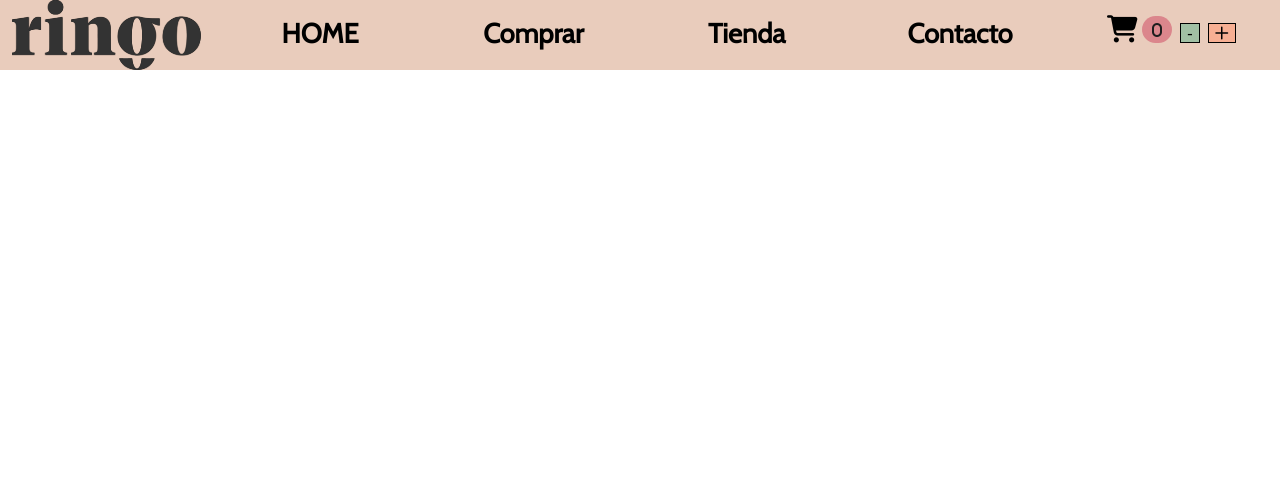
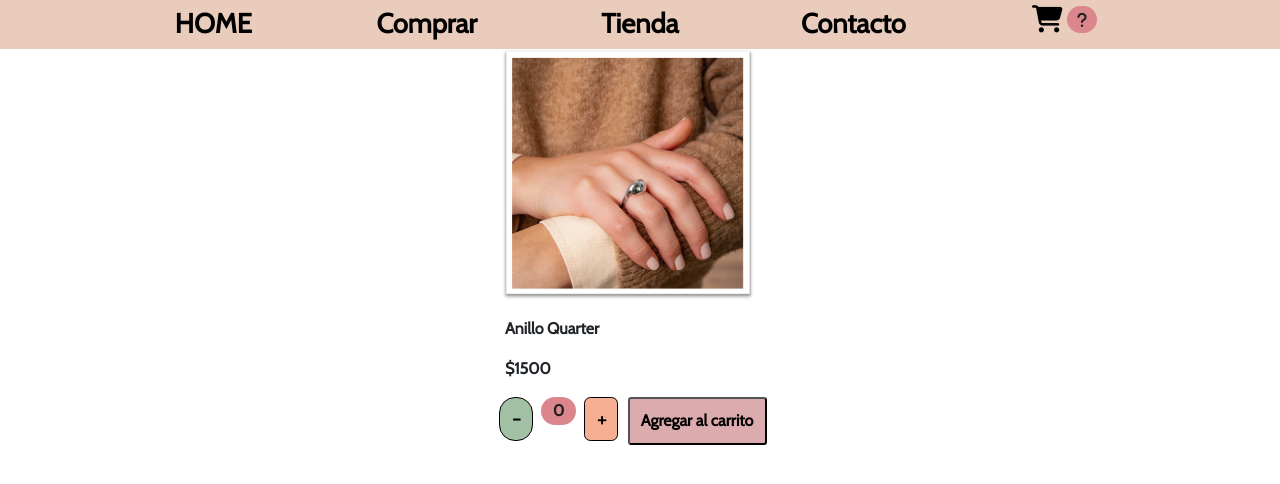
Before and after one commit to sofifernandez/ringo_app_new, a React (Create React App) app: page / in a window 1280 px wide. Shown: the top 484 px of the page. Built offline with nearby package versions, Linux system fonts and the light colour scheme.

Commit message:
desafioContador

```diff
--- a/src/App.css
+++ b/src/App.css
@@ -1,38 +1,13 @@
-.App {
-  text-align: center;
-}
+/*-----FORMATO GENERAL--------------*/
+* {
+  box-sizing: border-box; }
 
-.App-logo {
-  height: 40vmin;
-  pointer-events: none;
-}
+/*Estilo de fuente*/
+body {
+  font-family: 'Cabin', sans-serif;
+  margin: 0; }
 
-@media (prefers-reduced-motion: no-preference) {
-  .App-logo {
-    animation: App-logo-spin infinite 20s linear;
-  }
-}
-
-.App-header {
-  /* background-color: #282c34; */
-  min-height: 100vh;
-  display: flex;
-  flex-direction: column;
-  align-items: center;
-  justify-content: center;
-  font-size: calc(10px + 2vmin);
-  color: white;
-}
-
-.App-link {
-  color: #61dafb;
-}
-
-@keyframes App-logo-spin {
-  from {
-    transform: rotate(0deg);
-  }
-  to {
-    transform: rotate(360deg);
-  }
-}
+/*a todos los links le saco la decoracion*/
+a {
+  text-decoration: none;
+  color: #404040; }
--- a/src/App.js
+++ b/src/App.js
@@ -1,14 +1,24 @@
 import './App.css';
 import './components/NavBar/NavBar.css';
 import {NavBar} from './components/NavBar/NavBar.js'
+import {ItemCount} from "./components/ItemCount"
+import { CartWidget } from "./components/CartWidget/CartWidget"
+//import React, { useState } from "react";
 
 function App() {
   return (
-    <div className="App">
-      <NavBar />
+    <body className="container-fluid">
       <header className="App-header">
+        <NavBar>
+          <CartWidget contadorCarrito='?' /> {/* Esto en algún momento quedará conectado con el agregado de productos*/}
+        </NavBar>
       </header>
-    </div>
+
+      <main className='container-fluid row justify-content-center'>
+        <ItemCount inicial={0} stock={3} />
+      </main>
+
+    </body>
   );
 }
 
--- a/src/components/CartWidget/CartWidget.js
+++ b/src/components/CartWidget/CartWidget.js
@@ -1,21 +1,12 @@
-import { ItemListContainer } from "../ItemListContainer/ItemListContainer"
-import React, { useState } from "react";
 
-export const CartWidget =() => {
-    const [counter, setCounter] = useState(0)
-    const add = (e) => {
-        e.preventDefault();
-        setCounter(counter + 1)
-    }
-    const remove = (e) => {
-        e.preventDefault();
-        if (counter > 0) setCounter(counter - 1)
-    }
+export const CartWidget =({contadorCarrito}) => {
     return (
         <li className="col-2">
             <a className='px-1' href="carrito_tabla.html" id='btnCarritoNav'>
                 <i className="fas fa-shopping-cart">
-                <ItemListContainer valor={counter} onAdd={add} onRemove={remove}/>
+                <span>
+                    <p className="badge rounded-pill mx-1" id="lblCartCount">{contadorCarrito}</p>
+                </span>
                 </i>
             </a>
         </li>
--- /dev/null
+++ b/src/components/ItemCount.js
@@ -0,0 +1,36 @@
+import quarter from "../images/quarter.png";
+import React, { useState } from "react";
+
+export const ItemCount = ({inicial, stock}) => {
+    const [counter, setCounter] = useState(inicial);
+    const add = (e) => {
+      e.preventDefault();
+      if (counter < stock) {
+        setCounter(counter + 1)
+      } else {
+        alert('No hay más stock')
+    }
+    }
+  const remove = (e) => {
+      e.preventDefault();
+      if (counter > 0) {
+        setCounter(counter - 1)
+      }
+  }
+    return (
+        <div className="col-3 row justify-content-center">
+            <img className="card-img-top img-fluid" src={quarter} alt=""/>
+            <div className ="card-body col-11">
+                <p className ="card-text nombreProducto"><b>Anillo Quarter</b></p>
+                <p className ="card-text precioProducto"><b>$1500</b></p>
+            </div>
+
+            <div className='row col-7 justify-content-center mb-1'>
+                <button className='mx-1 fs-4 col-3' id='accionAgregar'onClick={remove}>-</button>
+                <p className="badge rounded-pill mx-1 col-3" id="lblCartCount">{counter}</p>
+                <button className='mx-1 fs-4 col-3' id='accionRestar'onClick={add} >+</button>
+            </div>
+            <button className ="col-6 justify-self-center btn-Carrito" id='btn-id'>Agregar al carrito</button>
+        </div>
+    )
+}
--- a/src/components/ItemListContainer/ItemListContainer.js
+++ /dev/null
@@ -1,10 +0,0 @@
-export const ItemListContainer =({ valor, onAdd, onRemove })=>{
-    return(
-        <span>
-            <p className="badge rounded-pill mx-1" id="lblCartCount">{valor}</p>
-            <button className='mx-1 fs-6' id='accionAgregar' onClick={(e)=>onRemove(e)}> - </button>
-            <button className='mx-1 fs-6' id='accionRestar' onClick={(e)=>onAdd(e)}> + </button>
-        </span>
-
-    )
-}
--- a/src/components/navbar/navbar.css
+++ b/src/components/navbar/navbar.css
@@ -12,10 +12,19 @@ a {
     color: white;
 }
 
+header {
+  display: flex;
+  flex-direction: column;
+  justify-content: center;
+  align-content: center; }
+  header div {
+    width: max-content;
+    align-self: center;
+    justify-self: center; }
+
 
 
 #menuPrincipal {
-
     text-align: center;
     height: min-content;
     align-self: center;
@@ -52,7 +61,9 @@ a {
 
 #accionAgregar {
   background-color: #a1c0a4;
-  border: solid 1px; }
+  border: solid 1px;
+  border-radius: 1rem;
+}
   #accionAgregar:hover {
     border-color: black;
     border: solid 1.5px;
@@ -61,8 +72,25 @@ a {
 #accionRestar {
   background-color: #f7af93;
   border: solid 1px;
+  border-radius: 0.4rem;
   color: black; }
   #accionRestar:hover {
     border-color: black;
     border: solid 1.5px;
     box-shadow: 1px 1px #242424; }
+
+
+    .btn-Carrito {
+      padding: 0.3rem;
+      border-color: black;
+      background-color: #DCABAE;
+      border-radius: 0.2rem;
+      cursor: pointer;
+      font-weight: 700;
+      font-size: 1rem; }
+
+    .btn-Carrito:hover {
+      border-color: white;
+      color: white;
+      background-color: black;
+      transition: 300ms linear; }
--- a/src/components/navbar/navbar.js
+++ b/src/components/navbar/navbar.js
@@ -1,17 +1,18 @@
-import { CartWidget } from "../CartWidget/CartWidget"
-import logoRingo from "../../images/logo.svg";
 
-export const NavBar =() => {
+
+export const NavBar =({children})=>{
     return(
-        <nav id="menuPrincipal" className="mb-4 fixed-top">
-            <ul className="row px-0 mx-0 justify-content-center align-content-center">
-                <li className="col-2"><img className='img-fluid' src={logoRingo} alt="logo" /></li>
+        <header id="headerHOME" className="pb-md-5">
+        {/* Naegador pantallas de más de 768px */}
+        <nav id="menuPrincipal" className="d-none d-md-block mb-4 fixed-top pb-5">
+            <ul className="row px-0 mx-0 justify-content-center">
                 <li className="col-2"><a className='px-1' id="estoyAca" href="index.html">HOME</a></li>
                 <li className="col-2"><a className='px-1' href="comprar.html">Comprar</a></li>
                 <li className="col-2"><a className='px-1' href="tienda.html">Tienda</a></li>
                 <li className="col-2"><a className='px-1' href="contacto.html">Contacto</a></li>
-                <CartWidget/>
+                {children}
             </ul>
         </nav>
+    </header>
     )
 }
```
Also changed, not shown: package.json (+7 -1 lines), src/images/quarter.png (added), 1 other file (tests, documents, lock files or other folders).
